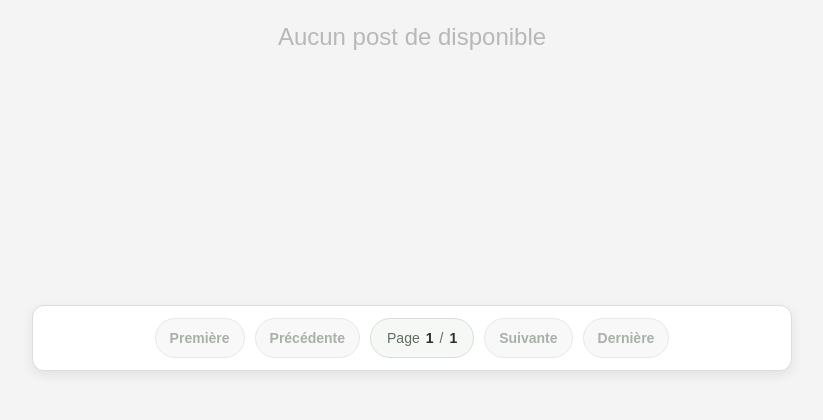
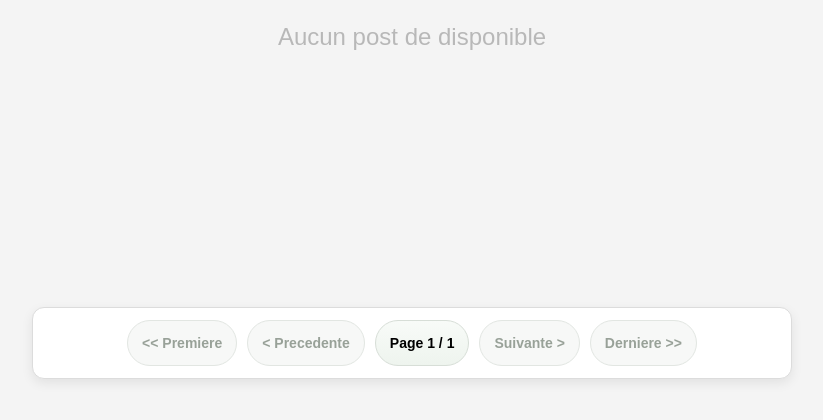
Before and after one commit to GuillaumeChiron/Django-LITRevu, a Django app: page /post/ in a window 1280 px wide. Shown: the part 295-715 px from the top of the page, without its empty margins (228-1051 px from the left). Run offline with Django 5.2, Linux system fonts and the light colour scheme; the visitor is signed in with stand-in values (Sample User, id 1); data that the repository does not hold is empty.

Commit message:
ajout des pages de posts

```diff
--- a/app/templates/app/home_page.html
+++ b/app/templates/app/home_page.html
@@ -19,9 +19,9 @@
         {% if page_posts %}
             {% for post in page_posts %}
             {% if post.title %}
-                {% include "app/partials/posts_ticket.html" %}
+                {% include "app/partials/home_ticket.html" %}
             {% elif post.headline %}
-                {% include "app/partials/posts_review.html" %}
+                {% include "app/partials/home_review.html" %}
             {% endif %}
             {% endfor %}
 
--- a/app/templates/app/partials/pagination.html
+++ b/app/templates/app/partials/pagination.html
@@ -1,24 +1,21 @@
-<section class="pagination" aria-label="Pagination">
+<section class="pagination" aria-label="Navigation des pages">
     {% if page_posts.has_previous %}
-    <a class="pagination-link pagination-link-nav" href="?page=1" aria-label="Première page">Première</a>
-    <a class="pagination-link pagination-link-nav" href="?page={{ page_posts.previous_page_number }}" aria-label="Page précédente">Précédente</a>
+    <a class="pagination-link" href="?page=1" aria-label="Aller a la premiere page"><< Premiere</a>
+    <a class="pagination-link" href="?page={{ page_posts.previous_page_number }}" rel="prev" aria-label="Aller a la page precedente">< Precedente</a>
     {% else %}
-    <span class="pagination-link pagination-link-nav is-disabled" aria-hidden="true">Première</span>
-    <span class="pagination-link pagination-link-nav is-disabled" aria-hidden="true">Précédente</span>
+    <span class="pagination-link is-disabled" aria-disabled="true"><< Premiere</span>
+    <span class="pagination-link is-disabled" aria-disabled="true">< Precedente</span>
     {% endif %}
 
-    <span class="pagination-current" aria-live="polite">
-        <span class="pagination-current-label">Page</span>
-        <strong>{{ page_posts.number }}</strong>
-        <span class="pagination-current-label">/</span>
-        <strong>{{ page_posts.paginator.num_pages }}</strong>
+    <span class="pagination-current" aria-current="page">
+        Page {{ page_posts.number }} / {{ page_posts.paginator.num_pages }}
     </span>
 
     {% if page_posts.has_next %}
-    <a class="pagination-link pagination-link-nav" href="?page={{ page_posts.next_page_number }}" aria-label="Page suivante">Suivante</a>
-    <a class="pagination-link pagination-link-nav" href="?page={{ page_posts.paginator.num_pages }}" aria-label="Dernière page">Dernière</a>
+    <a class="pagination-link" href="?page={{ page_posts.next_page_number }}" rel="next" aria-label="Aller a la page suivante">Suivante ></a>
+    <a class="pagination-link" href="?page={{ page_posts.paginator.num_pages }}" aria-label="Aller a la derniere page">Derniere >></a>
     {% else %}
-    <span class="pagination-link pagination-link-nav is-disabled" aria-hidden="true">Suivante</span>
-    <span class="pagination-link pagination-link-nav is-disabled" aria-hidden="true">Dernière</span>
+    <span class="pagination-link is-disabled" aria-disabled="true">Suivante ></span>
+    <span class="pagination-link is-disabled" aria-disabled="true">Derniere >></span>
     {% endif %}
 </section>
--- a/static/pages/feed_page.css
+++ b/static/pages/feed_page.css
@@ -23,6 +23,13 @@
     font-size: 17px;
     text-decoration: none;
     box-shadow: 0 4px 12px rgba(0, 0, 0, 0.12);
+}
+
+.feed-btn:hover {
+    background: #81a181;
+    border-color: #81a181;
+    color: #ffffff;
+    transform: translateY(-1px);
 }
 
 .feed-btn.small {
@@ -123,7 +130,7 @@
 }
 
 .pagination {
-    margin-top: 18px;
+    margin-top: 20px;
     padding: 12px;
     border: 1px solid #dcdcdc;
     border-radius: 12px;
@@ -136,51 +143,56 @@
     flex-wrap: wrap;
 }
 
-.pagination-link {
+.pagination-link,
+.pagination-current {
+    min-height: 44px;
+    border-radius: 999px;
+    padding: 0 14px;
     display: inline-flex;
     align-items: center;
     justify-content: center;
-    min-height: 38px;
-    padding: 0 14px;
-    border: 1px solid #cfd8cf;
-    border-radius: 999px;
-    background: #ffffff;
-    color: #1f2a1f;
     font-size: 14px;
     font-weight: 600;
+}
+
+.pagination-link {
+    border: 1px solid #cfd8cf;
+    background: #ffffff;
+    color: black;
     text-decoration: none;
     transition: background-color 0.2s ease, color 0.2s ease, border-color 0.2s ease, transform 0.2s ease;
 }
 
 .pagination-link:hover {
-    background: #81A181;
-    border-color: #81A181;
+    background: #81a181;
+    border-color: #81a181;
     color: #ffffff;
     transform: translateY(-1px);
 }
 
+
 .pagination-link.is-disabled {
-    color: #a8b0a8;
-    border-color: #e5e9e5;
-    background: #f8f8f8;
+    color: #98a198;
+    border-color: #e2e6e2;
+    background: #f7f8f7;
     cursor: not-allowed;
 }
 
 .pagination-current {
-    display: inline-flex;
-    align-items: center;
-    gap: 6px;
-    min-height: 38px;
-    padding: 0 16px;
-    border-radius: 999px;
     border: 1px solid #d7ded7;
-    background: #f5f8f5;
-    color: #273127;
-    font-size: 14px;
+    background: linear-gradient(180deg, #f8fbf8 0%, #eef4ee 100%);
+    color: black;
 }
 
-.pagination-current-label {
-    color: #5f6e5f;
+
+@media (prefers-reduced-motion: reduce) {
+    .pagination-link {
+        transition: none;
+    }
+
+    .pagination-link:hover {
+        transform: none;
+    }
 }
 
 @media (max-width: 900px) {
@@ -214,7 +226,7 @@
 
     .pagination-link,
     .pagination-current {
-        min-height: 34px;
+        min-height: 44px;
         font-size: 13px;
         padding: 0 12px;
     }
```
Also changed, not shown: app/templates/app/partials/post_ticket.html (added, +8 -0 lines), app/templates/app/partials/home_review.html (renamed from app/templates/app/partials/posts_review.html), app/templates/app/partials/home_ticket.html (renamed from app/templates/app/partials/posts_ticket.html), app/templates/app/partials/post_review.html (added).
